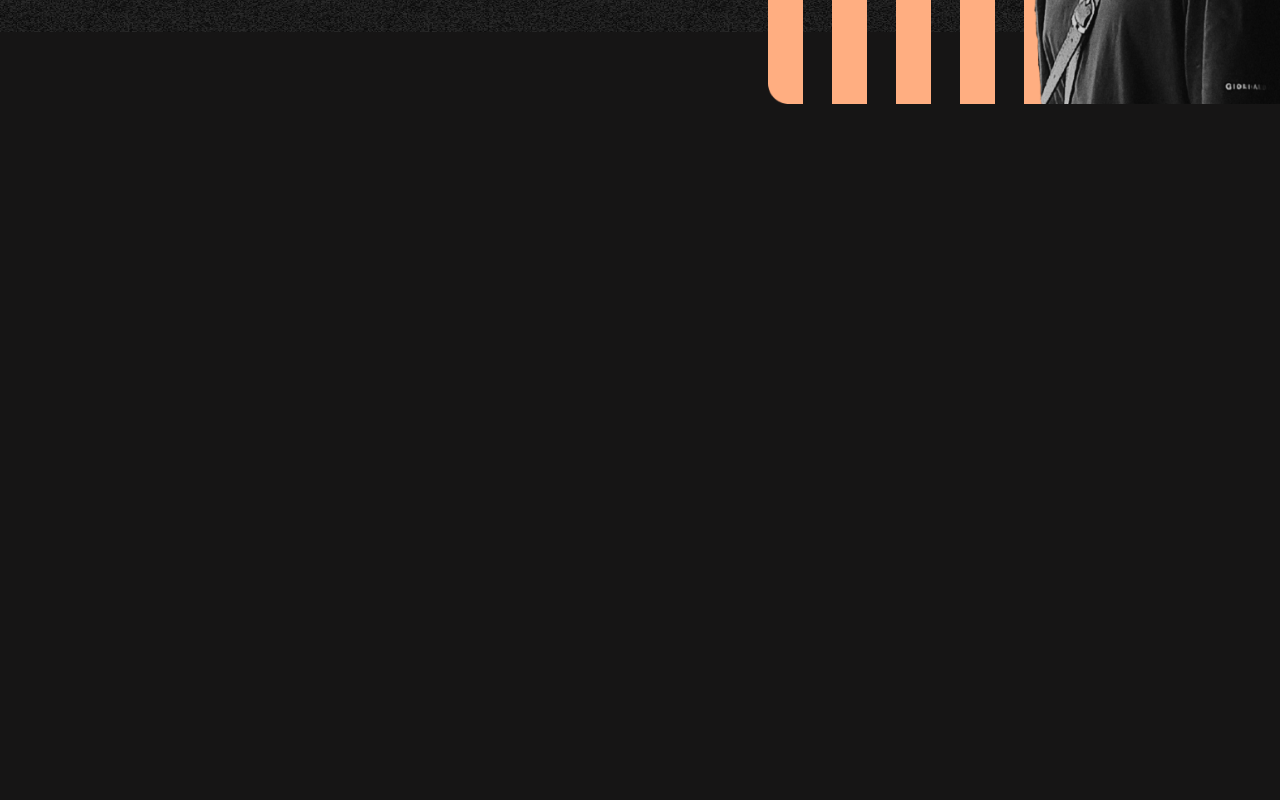
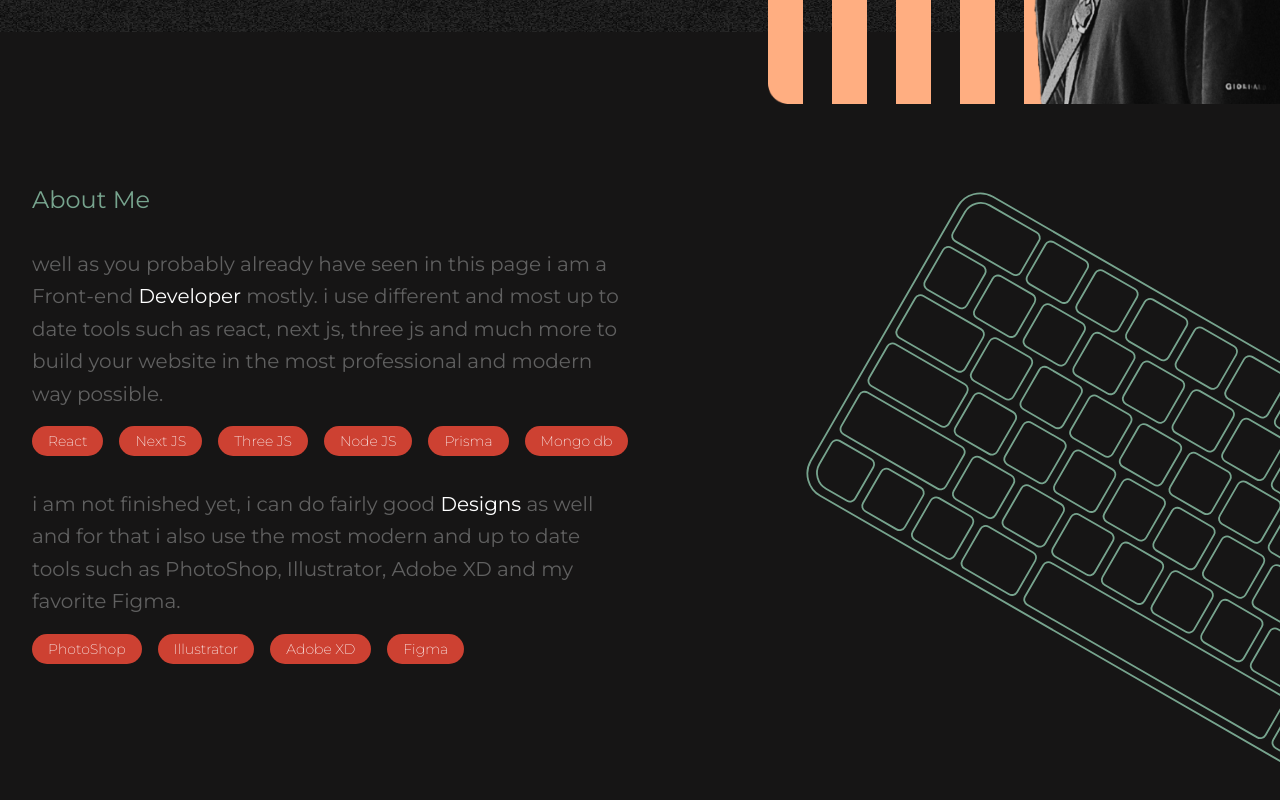
Before and after one commit to S0ULI/portfolio, a Next.js app: page / in a window 1280 px wide. Shown: the part 768-1568 px from the top of the page. Built offline with nearby package versions, Linux system fonts and the light colour scheme.

Commit message:
about me done

```diff
--- /dev/null
+++ b/app/components/AboutMe.jsx
@@ -0,0 +1,48 @@
+import Image from 'next/image';
+import Btn from './Btn';
+import Wrapper from './Wrapper';
+
+const AboutMe = () => {
+  return (
+    <div className='w-full overflow-x-clip'>
+      <Wrapper myStyle='flex justify-between items-center gap-4'>
+        <div className='flex flex-col gap-8 w-full'>
+            <h2 className="text-color-secondary text-2xl">About Me</h2>
+            <div className='flex flex-col gap-4'>
+                <p className="text-color-gray-light text-xl leading-relaxed text-justify sm:text-left">
+                  well as you probably already have seen in this page i am a Front-end
+                  <span className="text-color-white"> Developer </span>mostly. i use
+                  different and most up to date tools such as react, next js, three js
+                  and much more to build your website in the most professional and
+                  modern way possible.
+                </p>
+                <div className='flex gap-4 flex-wrap'>
+                    <Btn href='/' title="React" />
+                    <Btn href='/' title="Next JS" />
+                    <Btn href='/' title="Three JS" />
+                    <Btn href='/' title="Node JS" />
+                    <Btn href='/' title="Prisma" />
+                    <Btn href='/' title="Mongo db" />
+                </div>
+            </div>
+            <div className='flex flex-col gap-4'>
+                <p className="text-color-gray-light text-xl leading-relaxed text-justify sm:text-left">
+                i am not finished yet, i can do fairly good<span className='text-color-white'> Designs </span>as well and for that i also use the most modern and up to date tools such as PhotoShop, Illustrator, Adobe XD and my favorite Figma.
+                </p>
+                <div className='flex gap-4 flex-wrap'>
+                    <Btn href='/' title="PhotoShop" />
+                    <Btn href='/' title="Illustrator" />
+                    <Btn href='/' title="Adobe XD" />
+                    <Btn href='/' title="Figma" />
+                </div>
+            </div>
+        </div>
+        <div className='w-full hidden md:block'>
+            <Image src='/image/keyboard.svg' alt='' width={1000} height={1000} className='translate-x-1/2 translate-y-1/4 scale-150 select-none'/>
+        </div>
+      </Wrapper>
+    </div>
+  );
+};
+
+export default AboutMe;
--- a/app/globals.css
+++ b/app/globals.css
@@ -9,7 +9,7 @@
     bg-color-accent
     text-color-white
     px-4
-    py-[0.4rem]
+    py-[0.3rem]
     rounded-full
     transition-transform
     duration-300
--- a/app/page.jsx
+++ b/app/page.jsx
@@ -1,10 +1,12 @@
 import Image from 'next/image'
 import Hero from './components/Hero'
+import AboutMe from './components/AboutMe'
 
 export default function Home() {
   return (
-    <div className='mt-[64px] minh'>
+    <div className='mt-[64px] minh flex flex-col gap-12'>
       <Hero/>
+      <AboutMe/>
     </div>
   )
 }
```
Also changed, not shown: public/image/keyboard.svg (added).
